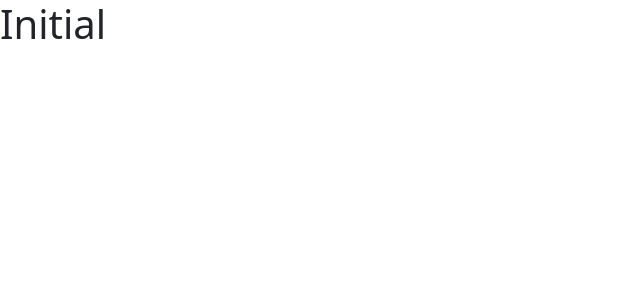
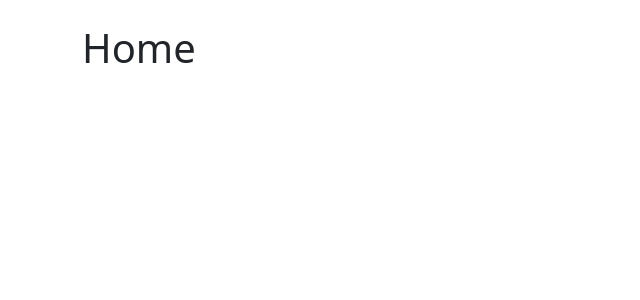
Before and after one commit to rtokala14/note-taking, a React (Vite) app: page / in a window 1280 px wide. Shown: the top 300 px of the page, without its empty margins (0-640 px from the left). Built offline with nearby package versions, Linux system fonts and the light colour scheme.

Commit message:
Initialize routes

```diff
--- a/src/App.tsx
+++ b/src/App.tsx
@@ -1,7 +1,21 @@
 import "bootstrap/dist/css/bootstrap.min.css";
+import { Container } from "react-bootstrap";
+import { Navigate, Route, Routes } from "react-router-dom";
 
 function App() {
-  return <h1>Initial</h1>;
+  return (
+    <Container className="my-4">
+      <Routes>
+        <Route path="/" element={<h1>Home</h1>}></Route>
+        <Route path="/new" element={<h1>New</h1>}></Route>
+        <Route path="/:id">
+          <Route index element={<h1>Show</h1>} />
+          <Route path="edit" element={<h1>Edit</h1>} />
+        </Route>
+        <Route path="*" element={<Navigate to="/" />} />
+      </Routes>
+    </Container>
+  );
 }
 
 export default App;
--- a/src/main.tsx
+++ b/src/main.tsx
@@ -1,9 +1,12 @@
 import React from "react";
 import ReactDOM from "react-dom/client";
+import { BrowserRouter } from "react-router-dom";
 import App from "./App";
 
 ReactDOM.createRoot(document.getElementById("root") as HTMLElement).render(
   <React.StrictMode>
-    <App />
+    <BrowserRouter>
+      <App />
+    </BrowserRouter>
   </React.StrictMode>
 );
```
